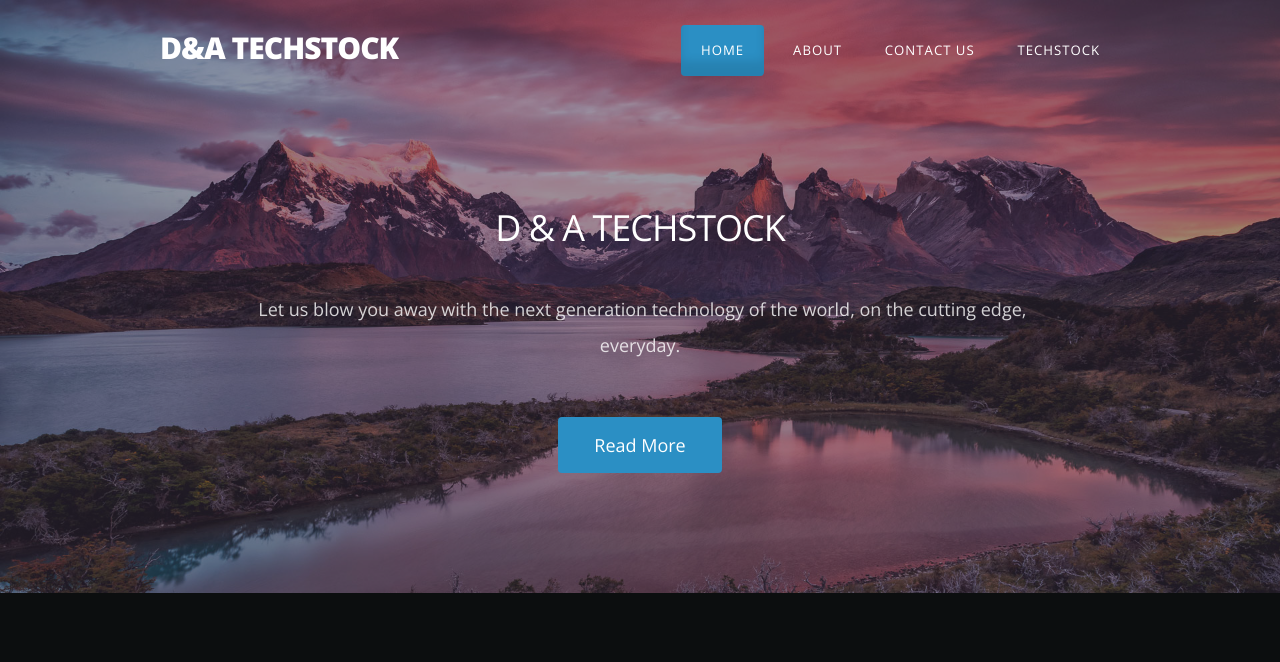
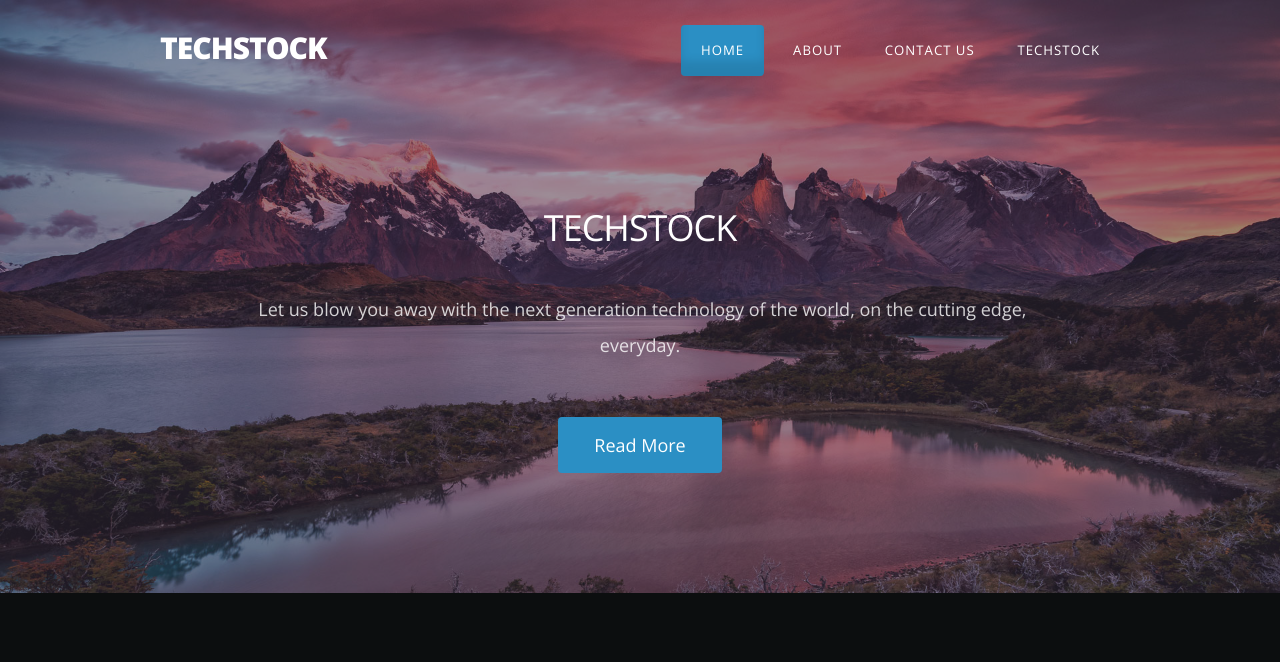
Before and after one commit to AndrewLam97/TechStock, a plain HTML site: page index.html in a window 1280 px wide. Shown: the top 662 px of the page. Drawn offline with nearby package versions, Linux system fonts and the light colour scheme.

Commit message:
Update index.html

```diff
--- a/index.html
+++ b/index.html
@@ -43,7 +43,7 @@
         	<div id="header" class="container">
 
             	<div id="logo">
-            	  <h1><a href="#">D&amp;A Techstock</a></h1>
+            	  <h1><a href="#">Techstock</a></h1>
             	</div>
                 <nav id="nav">
                     <ul>
@@ -62,7 +62,7 @@
 					<div class="row">
 						<section class="12u">
 							<header>
-							  <h2>D &amp; A TechStock</h2>
+							  <h2>TechStock</h2>
 							  &nbsp;<span class="byline">&nbsp;<em>Let us blow you away with the next generation technology of the world, on the cutting edge, everyday.</em></span></header>
 							<a href="twocolumn1.html" class="button button-alt">Read More</a>
 						</section>
```
